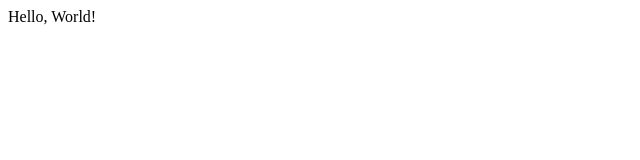
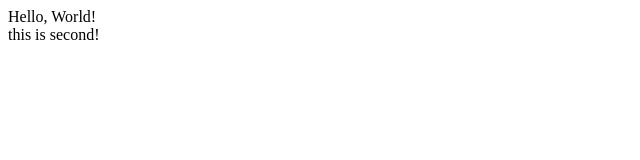
Before and after one commit to yeonsoo888/git-tutorial, a plain HTML site: page hello.html in a window 1280 px wide. Shown: the full height of the page, 0-640 px from the left. Drawn offline with Linux system fonts and the light colour scheme.

Commit message:
this is second change

```diff
--- a/hello.html
+++ b/hello.html
@@ -2,5 +2,8 @@
 <html>
 	<body>
 	Hello, World!
+	<div>
+		this is second!
+	</div>
 	</body>
 </html>
```
